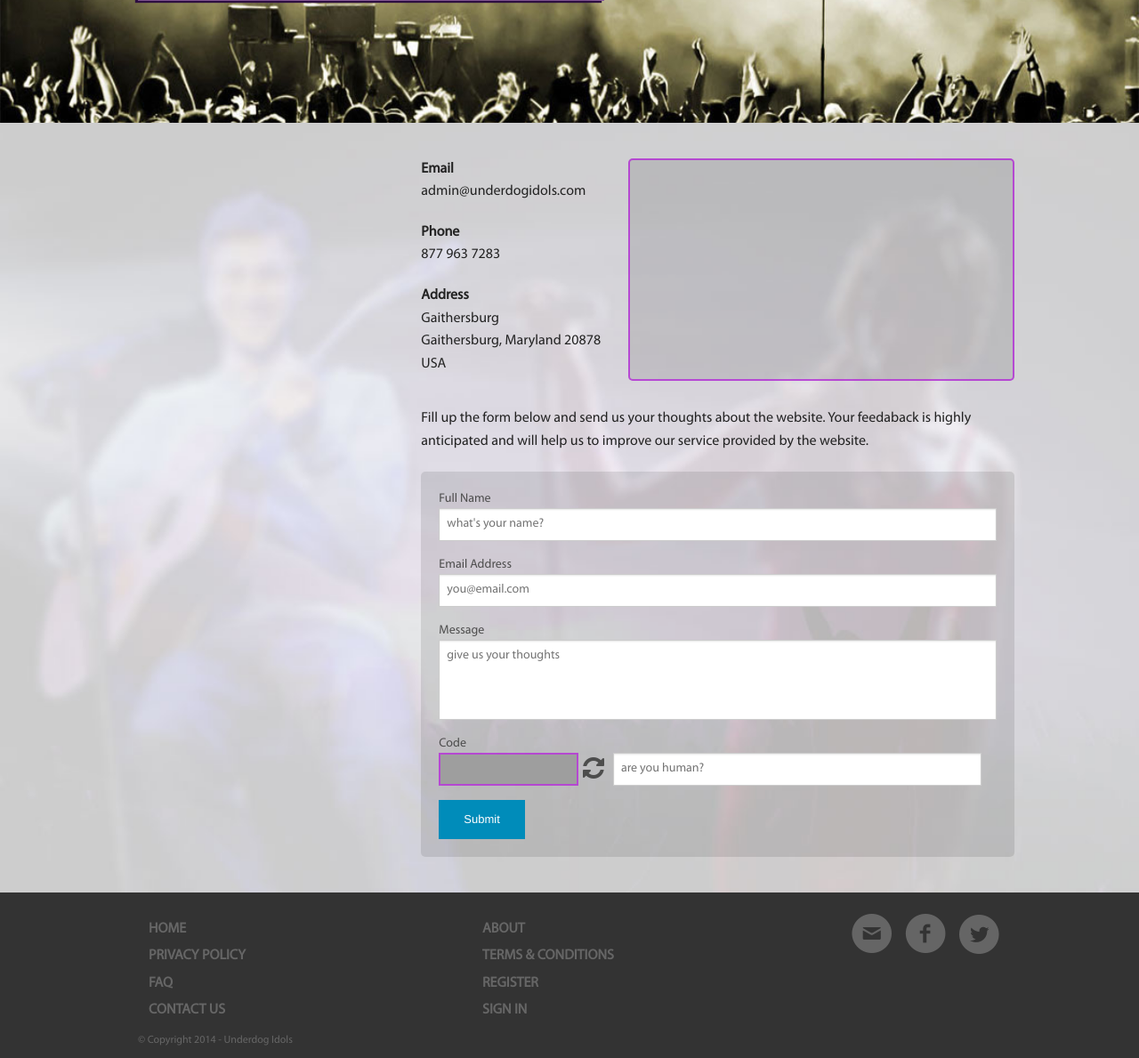
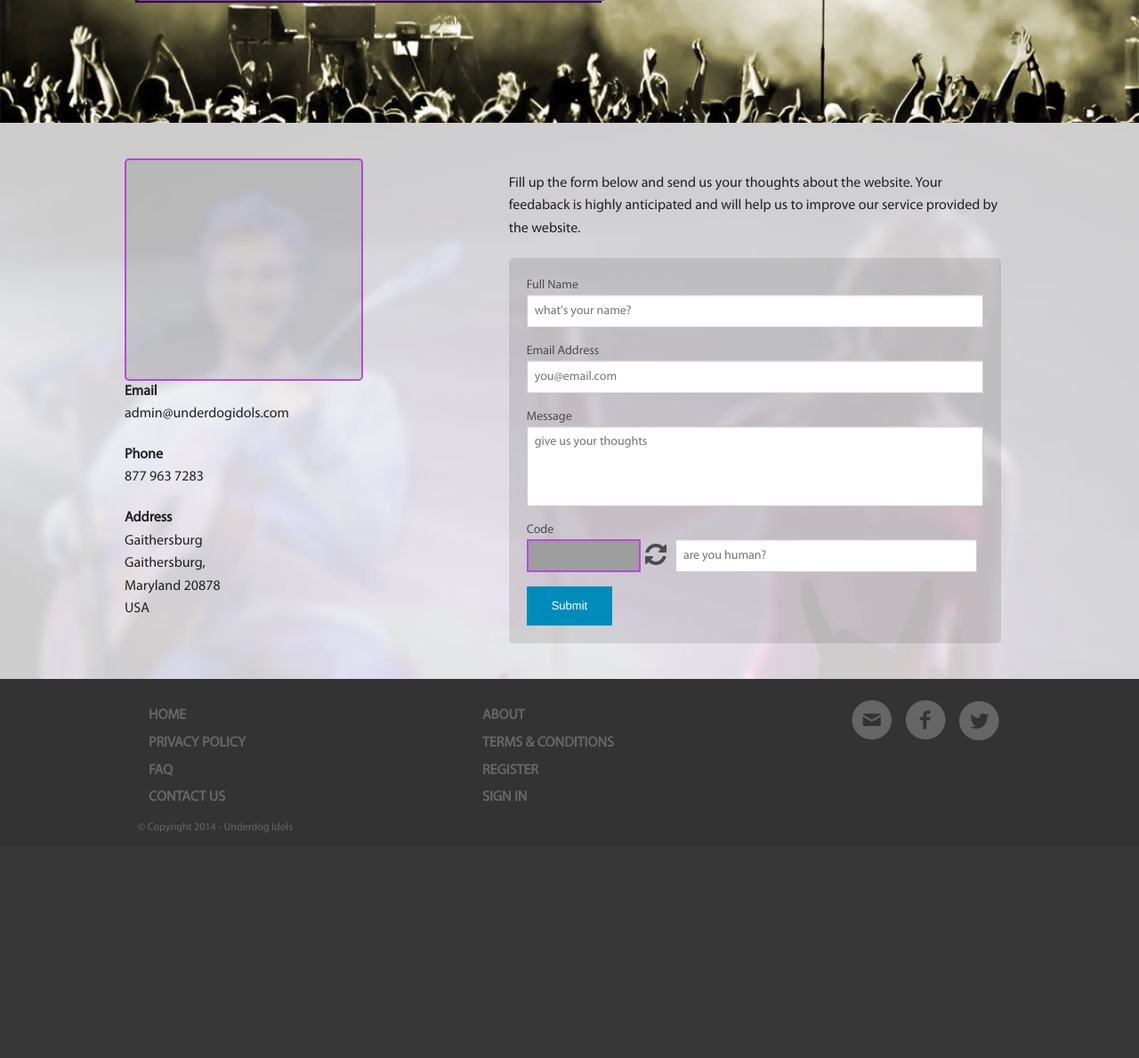
Before and after one commit to juliusasinorobles/SatinLangToMyLoveKo, a CodeIgniter app: a page that uses application/views/contactus.php in a window 1280 px wide. Shown: the part 365-1554 px from the top of the page at 89% size. After the commit the page ends 1301 px from the top, so only its background shows below. Run offline with CodeIgniter, Linux system fonts and the light colour scheme; some libraries are stand-ins or nearby versions; grey boxes are pictures that could not be loaded.

Commit message:
Signed-off-by: unknown <Charmaine Pineda@EGG742-TOP-CPineda.egg.ph>

```diff
--- a/application/views/contactus.php
+++ b/application/views/contactus.php
@@ -2,18 +2,16 @@
 
 <section class="main-content">
     <div class="row">
-
-      <div class="medium-3 small-12 columns">
-          <aside>
-          </aside>
-      </div>
-
-    <div class="medium-8 small-12 columns">
+<div class="medium-5 small-12 columns">
       <div class="row">
         <div class="large-12 list-item">
-
           <div class="row">
-            <div class="medium-4 small-4 columns">
+            <div class="medium-8 small-8 columns">
+              <div id="ourmap"></div>
+            </div>
+          </div>
+          <div class="row">
+          	<div class="medium-4 small-4 columns">
 
               <p>
                 <strong>Email</strong><br/>
@@ -33,10 +31,11 @@
               </p>
 
             </div>
-            <div class="medium-8 small-8 columns">
-              <div id="ourmap"></div>
-            </div>
           </div>
+    	</div>
+    	</div>
+    </div>
+      <div class="medium-7 small-12 columns">
           <div class="row">
             <div class="medium-12 small-12 columns">
               <br/>
@@ -89,8 +88,7 @@
 
         </div>
       </div>
-    </div>
-
+      </div>
     </div>
   </section>
 
```
